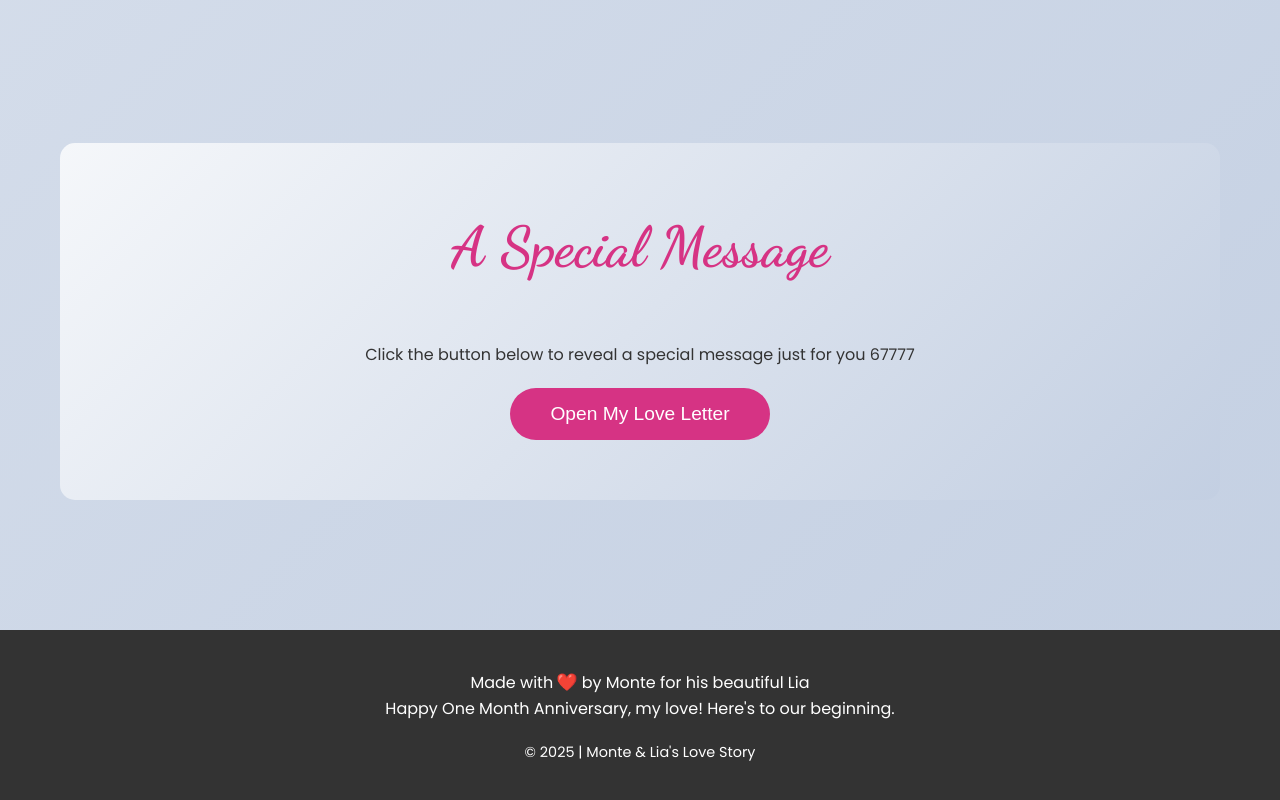
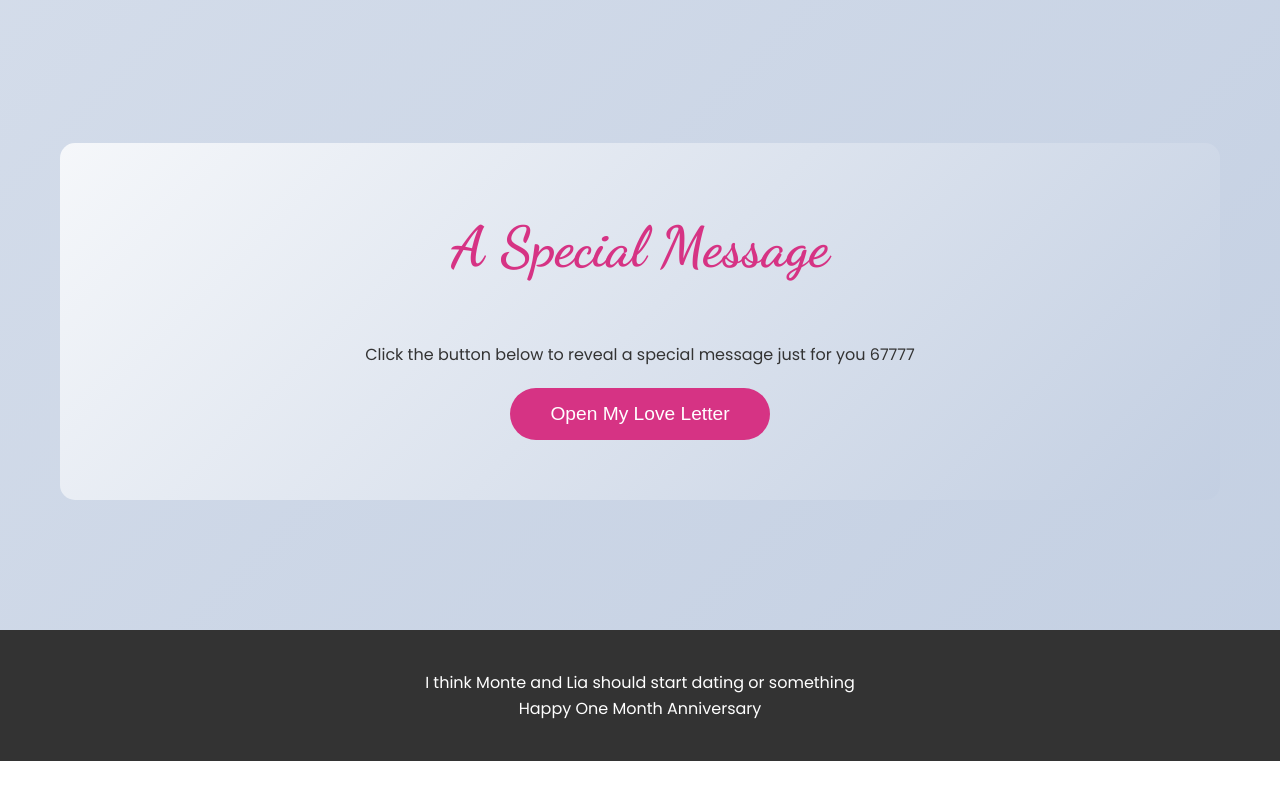
Before and after one commit to Monteaa/LiaCute, a plain HTML site: page index.html in a window 1280 px wide. Shown: the part 4216-5016 px from the top of the page. After the commit the page ends 4977 px from the top, so only its background shows below. Drawn offline with Linux system fonts and the light colour scheme.

Commit message:
Update index.html

```diff
--- a/index.html
+++ b/index.html
@@ -633,9 +633,8 @@
     <!-- Footer -->
     <footer>
         <div class="container">
-            <p>Made with <span class="heart">❤️</span> by Monte for his beautiful Lia</p>
-            <p>Happy One Month Anniversary, my love! Here's to our beginning.</p>
-            <p style="margin-top: 20px; font-size: 0.9rem;">© <span id="current-year">2025</span> | Monte & Lia's Love Story</p>
+            <p>I think Monte and Lia should start dating or something</p>
+            <p>Happy One Month Anniversary</p>
         </div>
     </footer>
 
```
